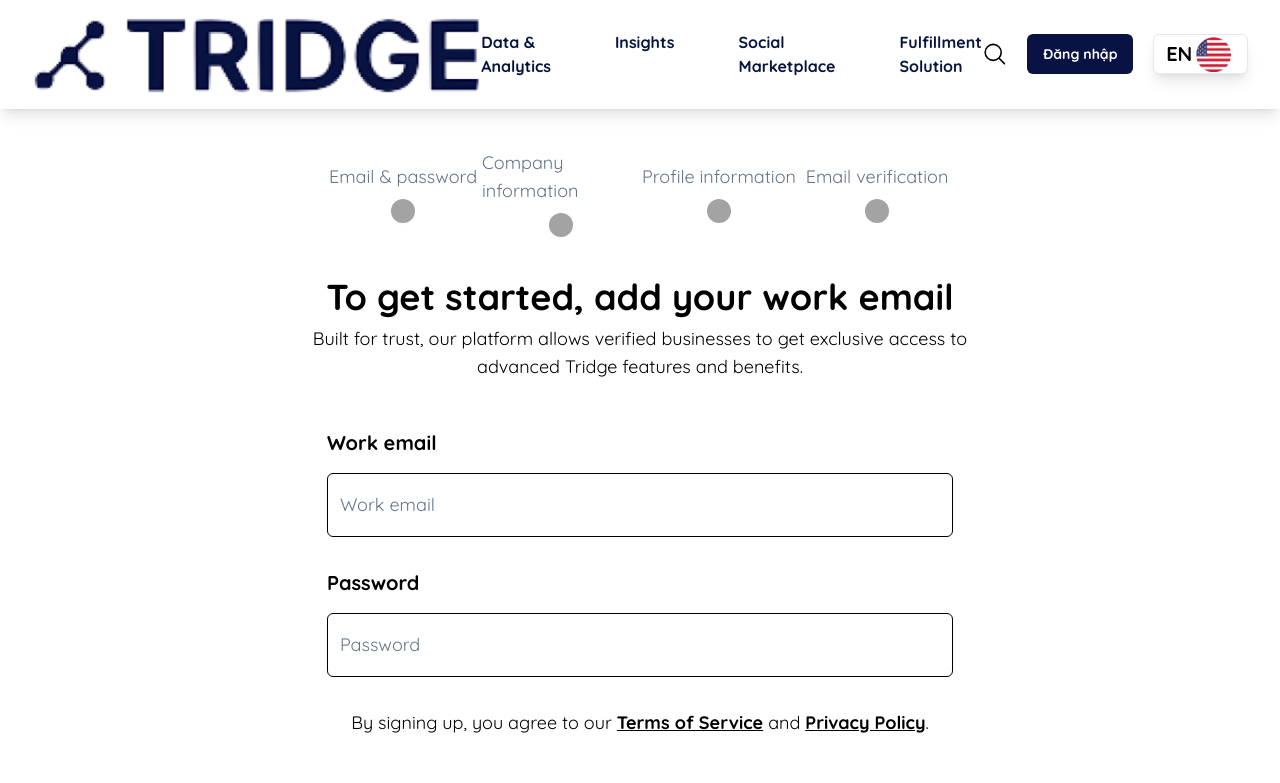
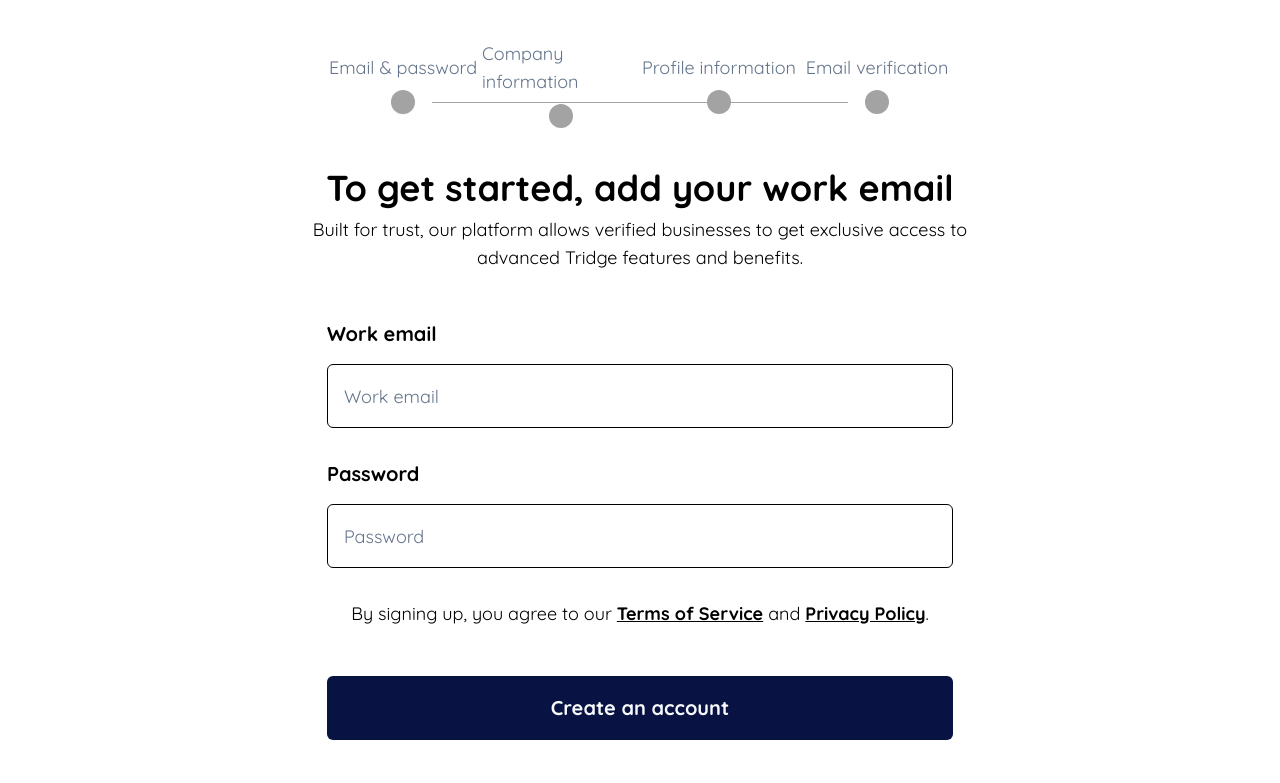
Before and after one commit to hnhy2001/test122, a Next.js app: page /signup in a window 1280 px wide. Shown: the top 783 px of the page. Built offline with nearby package versions, Linux system fonts and the light colour scheme; no server answers.

Commit message:
add Icon to Input

```diff
--- a/app/(basic)/signup/page.tsx
+++ b/app/(auth)/signup/page.tsx
@@ -13,6 +13,7 @@
 } from "@/components/ui/select";
 import { Checkbox } from "@/components/ui/checkbox";
 import Image from "next/image";
+import { Separator } from "@/components/ui/separator";
 
 export const metadata: Metadata = {
   title: "Signup",
@@ -24,7 +25,7 @@
     <div className="py-16">
       <Tabs
         defaultValue="emailPassword"
-        className="flex items-center flex-col gap-16 w-full"
+        className="flex items-center flex-col gap-16 w-full relative"
       >
         {/* title */}
         <TabsList className="!flex !justify-content !w-1/2 bg-white">
@@ -32,7 +33,7 @@
             <div className="text-lg">Email & password</div>
             <TabsTrigger
               value="emailPassword"
-              className="w-6 h-6 rounded-full !bg-neutral-400 hover:!bg-black"
+              className="w-6 h-6 rounded-full !bg-neutral-400 hover:!bg-black z-10"
             ></TabsTrigger>
           </div>
 
@@ -40,7 +41,7 @@
             <div className="text-lg">Company information</div>
             <TabsTrigger
               value="companyInformation"
-              className="w-6 h-6 rounded-full !bg-neutral-400 hover:!bg-black"
+              className="w-6 h-6 rounded-full !bg-neutral-400 hover:!bg-black z-10"
             ></TabsTrigger>
           </div>
 
@@ -48,7 +49,7 @@
             <div className="text-lg">Profile information</div>
             <TabsTrigger
               value="profileInformation"
-              className="w-6 h-6 rounded-full !bg-neutral-400 hover:!bg-black"
+              className="w-6 h-6 rounded-full !bg-neutral-400 hover:!bg-black z-10"
             ></TabsTrigger>
           </div>
 
@@ -56,10 +57,13 @@
             <div className="text-lg">Email verification</div>
             <TabsTrigger
               value="emailVerification"
-              className="w-6 h-6 rounded-full !bg-neutral-400 hover:!bg-black"
+              className="w-6 h-6 rounded-full !bg-neutral-400 hover:!bg-black z-10"
             ></TabsTrigger>
           </div>
         </TabsList>
+        <div className="w-1/2 absolute top-[38px]  px-28 z-0">
+          <Separator className="bg-neutral-400" />
+        </div>
 
         {/* Email & password */}
         <TabsContent value="emailPassword">
--- a/app/(basic)/my-account/page.tsx
+++ b/app/(basic)/my-account/page.tsx
@@ -26,7 +26,8 @@
 };
 
 const MyAccount = async () => {
-  const userProfile : IUserProfile = await getRequest("/auth/user-profile")
+  const userProfile: IUserProfile = await getRequest("/auth/user-profile")
+  console.log(userProfile)
   return (
     <div className="container">
       <PersonalTab key="my-account"></PersonalTab>
--- a/components/ui/input.tsx
+++ b/components/ui/input.tsx
@@ -1,25 +1,45 @@
-import * as React from "react"
+import * as React from "react";
 
-import { cn } from "@/lib/utils"
+import { cn } from "@/lib/utils";
 
 export interface InputProps
-  extends React.InputHTMLAttributes<HTMLInputElement> {}
+  extends React.InputHTMLAttributes<HTMLInputElement> {
+  startIcon?: any;
+  endIcon?: any;
+}
 
 const Input = React.forwardRef<HTMLInputElement, InputProps>(
-  ({ className, type, ...props }, ref) => {
+  ({ className, type, startIcon, endIcon, ...props }, ref) => {
+    const StartIcon = startIcon;
+    const EndIcon = endIcon;
+
     return (
+      <div className="w-full relative">
+        {StartIcon && (
+          <div className="absolute left-1.5 top-1/2 transform -translate-y-1/2">
+            <StartIcon/>
+          </div>
+        )}
         <input
           type={type}
           className={cn(
-          "flex h-10 w-full rounded-md border border-input bg-background px-3 py-2 text-sm ring-offset-background file:border-0 file:bg-transparent file:text-sm file:font-medium placeholder:text-muted-foreground focus-visible:outline-none focus-visible:ring-2 focus-visible:ring-ring focus-visible:ring-offset-2 disabled:cursor-not-allowed disabled:opacity-50",
+            "flex h-10 w-full rounded-md border border-input bg-background py-2 px-4 text-sm ring-offset-background file:border-0 file:bg-transparent file:text-sm file:font-medium placeholder:text-muted-foreground focus-visible:outline-none focus-visible:ring-1 focus-visible:ring-ring focus-visible:ring-offset-0 disabled:cursor-not-allowed disabled:opacity-50",
+            startIcon ? "pl-8" : "",
+            endIcon ? "pr-8" : "",
             className
           )}
           ref={ref}
           {...props}
         />
-    )
+        {EndIcon && (
+          <div className="absolute right-3 top-1/2 transform -translate-y-1/2">
+            <EndIcon/>
+          </div>
+        )}
+      </div>
+    );
   }
-)
-Input.displayName = "Input"
+);
+Input.displayName = "Input";
 
-export { Input }
+export { Input };
--- a/hook/api.tsx
+++ b/hook/api.tsx
@@ -66,6 +66,6 @@
 }
 
 export const handleErrorCode = (err:any) => {
-    console.log(err.status)
+    console.log(err)
     notFound()
 };
```
Lines whose indentation alone changed are shown as unchanged.
